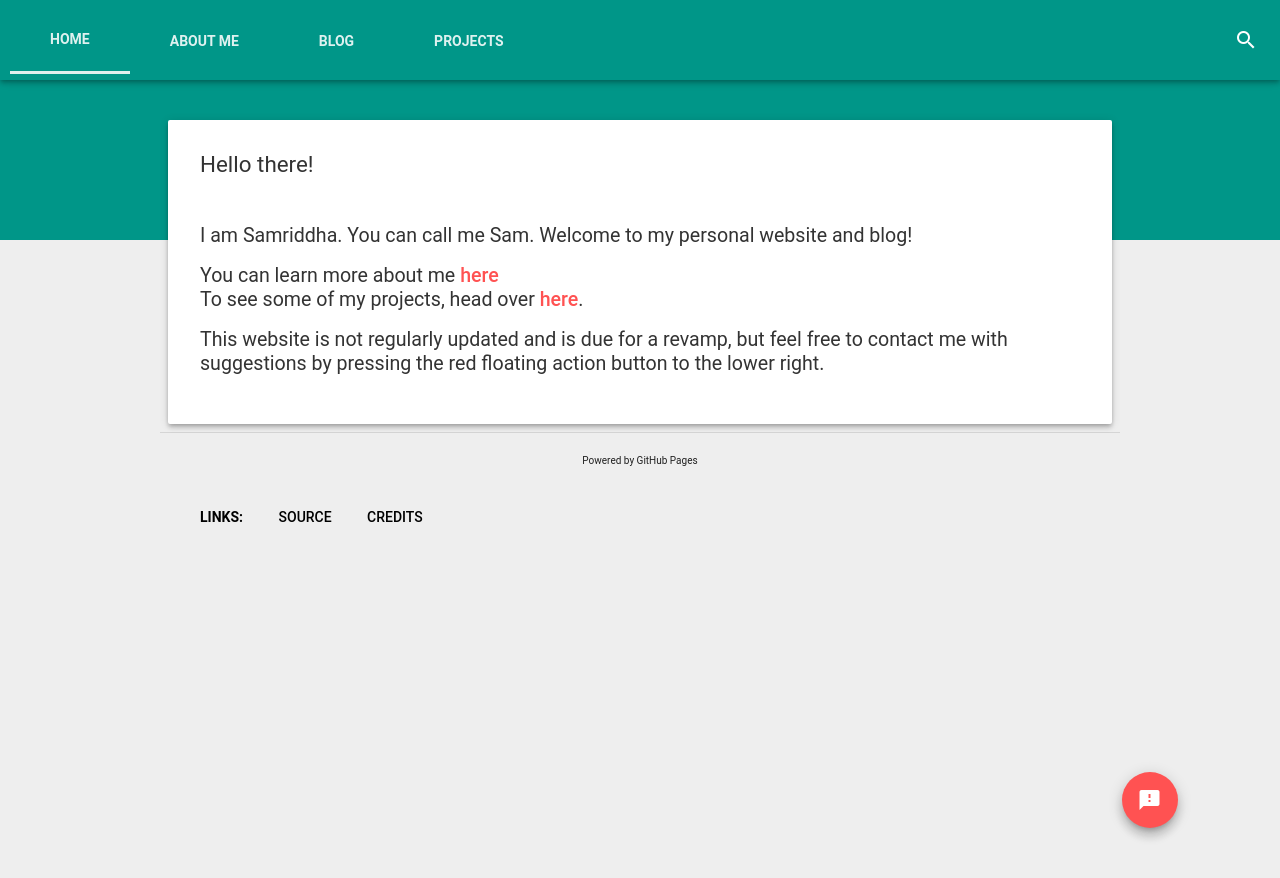
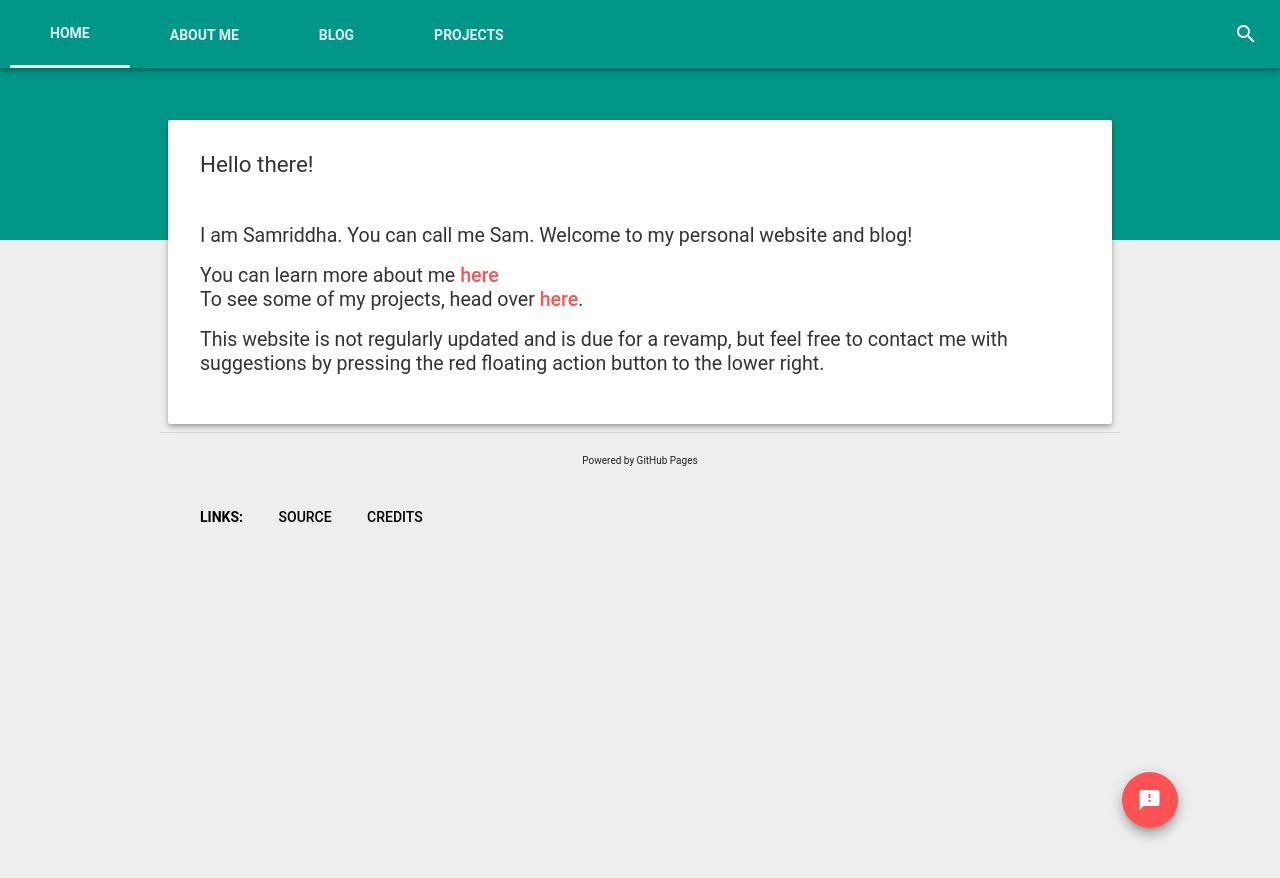
Before and after one commit to samriddhabasu/samriddhabasu.github.io, a Jekyll site: the page built from index.html, in a window 1280 px wide and 900 px high. Shown: the top 878 px of the window. Built offline with Jekyll 4.4.1, drawn with Linux system fonts in a browser that asks for light colours; nearby versions of some CDN libraries; comment, search, counter and statistics services are not loaded.

Commit message:
Reduce nav margins

```diff
--- a/_includes/nav.html
+++ b/_includes/nav.html
@@ -11,7 +11,7 @@
 	}
 	.mdl-layout__header-row {
 		width: 80%;
-		margin: 8px auto;
+		margin: 2px auto;
 		padding: 10px 10px 10px 10px;
 		z-index: 999;
 	}
```
